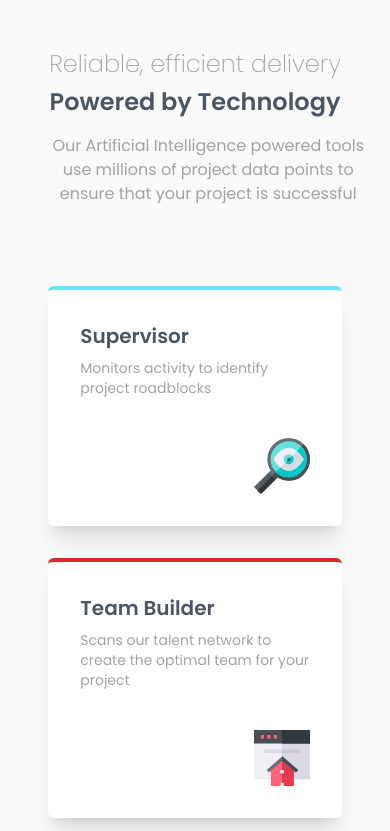
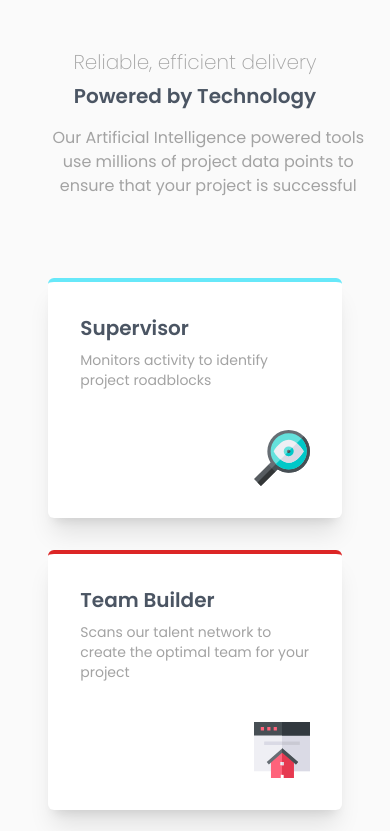
Before and after one commit to ikeolu03/four-card-feature, a plain HTML site: page index.html in a window 390 px wide. Shown: the top 831 px of the page. Drawn offline with nearby package versions, Linux system fonts and the light colour scheme.

Commit message:
Updated the header

```diff
--- a/index.html
+++ b/index.html
@@ -20,10 +20,10 @@
 
   <div class="container my-0 mx-auto w-11/12 min-h-screen max-w-6xl py-12 px-8">
     <header class="text-center">
-      <h1 class="text-2xl font-extralight text-neutral-400 md:text-3xl">Reliable, efficient delivery</h1>
-      <h1 class="font-bold text-2xl mt-1.5 mb-4 text-gray-600 md:text-3xl">Powered by Technology</h1>
+      <h1 class="text-xl font-extralight text-neutral-400 md:text-3xl">Reliable, efficient delivery</h1>
+      <h1 class="font-bold text-xl mt-1.5 mb-4 text-gray-600 md:text-3xl">Powered by Technology</h1>
 
-      <p class="w-80 mx-auto text-neutral-400 md:text-sm md:w-2/5">Our Artificial Intelligence powered tools use millions of project data points to ensure that your project is successful</p>
+      <p class="w-80 mx-auto text-neutral-400 md:text-sm md:w-2/5 text-center">Our Artificial Intelligence powered tools use millions of project data points to ensure that your project is successful</p>
       </header>
 
 
```
